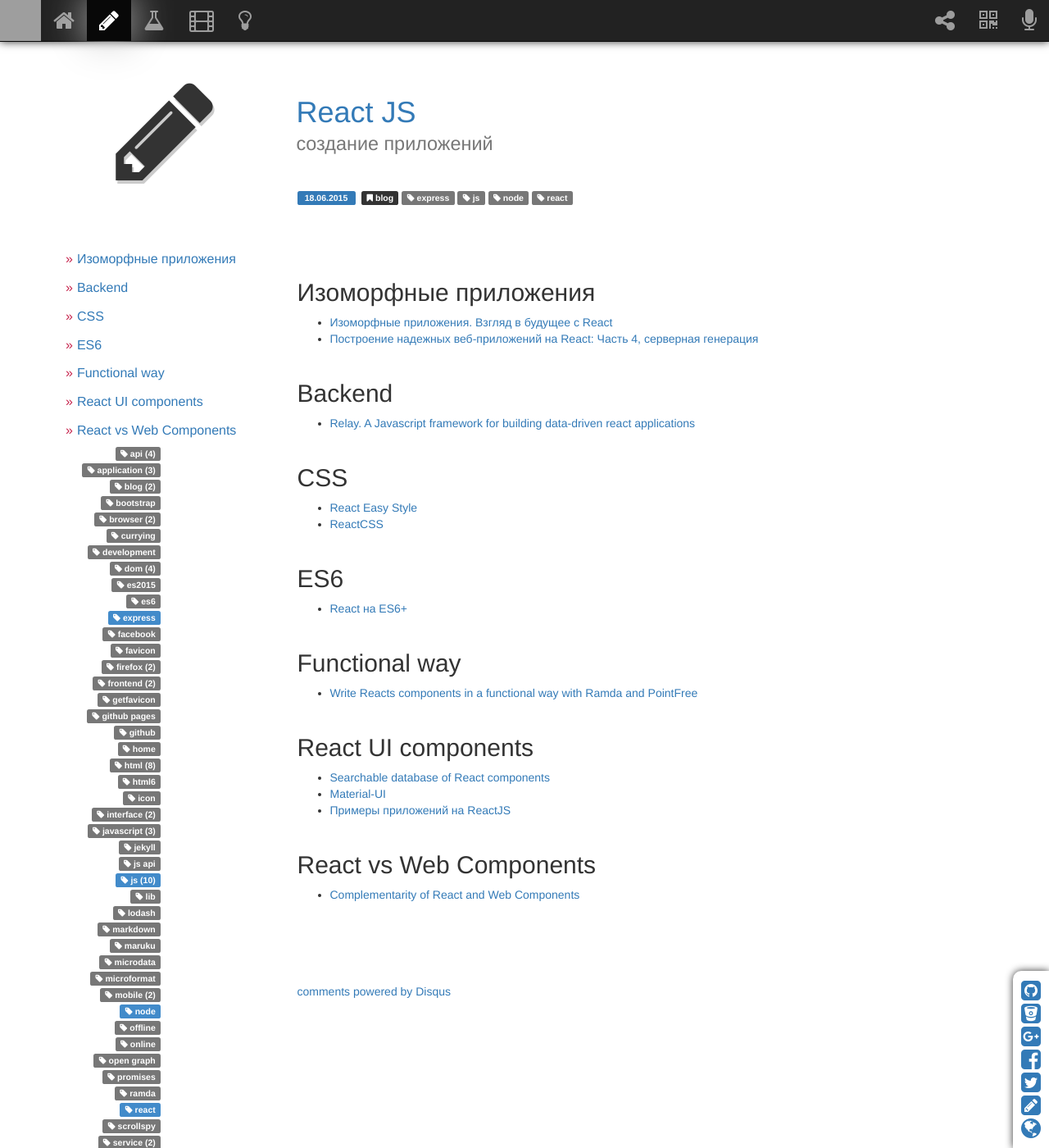
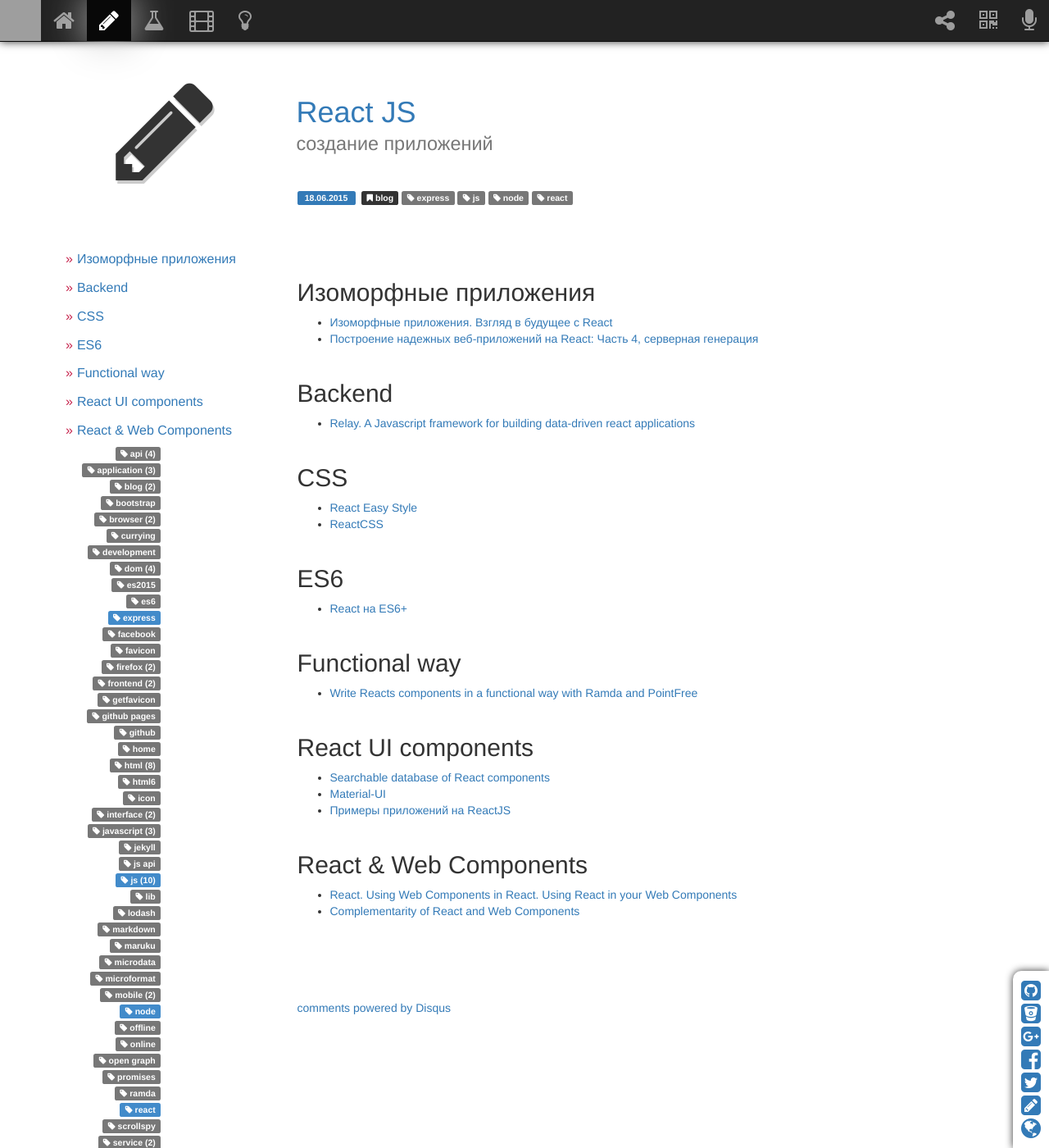
Before and after one commit to sergeymakoveev/sergeymakoveev.github.com, a Jekyll site: the page built from _posts/2015-06-18-js.react.md, in a window 1280 px wide and 1400 px high. Shown: the whole window at 82% size. Built offline with Jekyll 4.4.1, drawn with Linux system fonts in a browser that asks for light colours; nearby versions of some CDN libraries; comment, search, counter and statistics services are not loaded; grey boxes are pictures that could not be loaded.

Commit message:
[#] update content

```diff
--- a/_posts/2015-06-18-js.react.md
+++ b/_posts/2015-06-18-js.react.md
@@ -36,5 +36,6 @@
 *   [Примеры приложений на ReactJS](http://react.rocks/)
 
 
-## React vs Web Components
+## React & Web Components
+*   [React. Using Web Components in React. Using React in your Web Components](https://facebook.github.io/react/docs/webcomponents.html)
 *   [Complementarity of React and Web Components](http://webcomponents.org/presentations/complementarity-of-react-and-web-components-at-reactjs-conf/)
```
